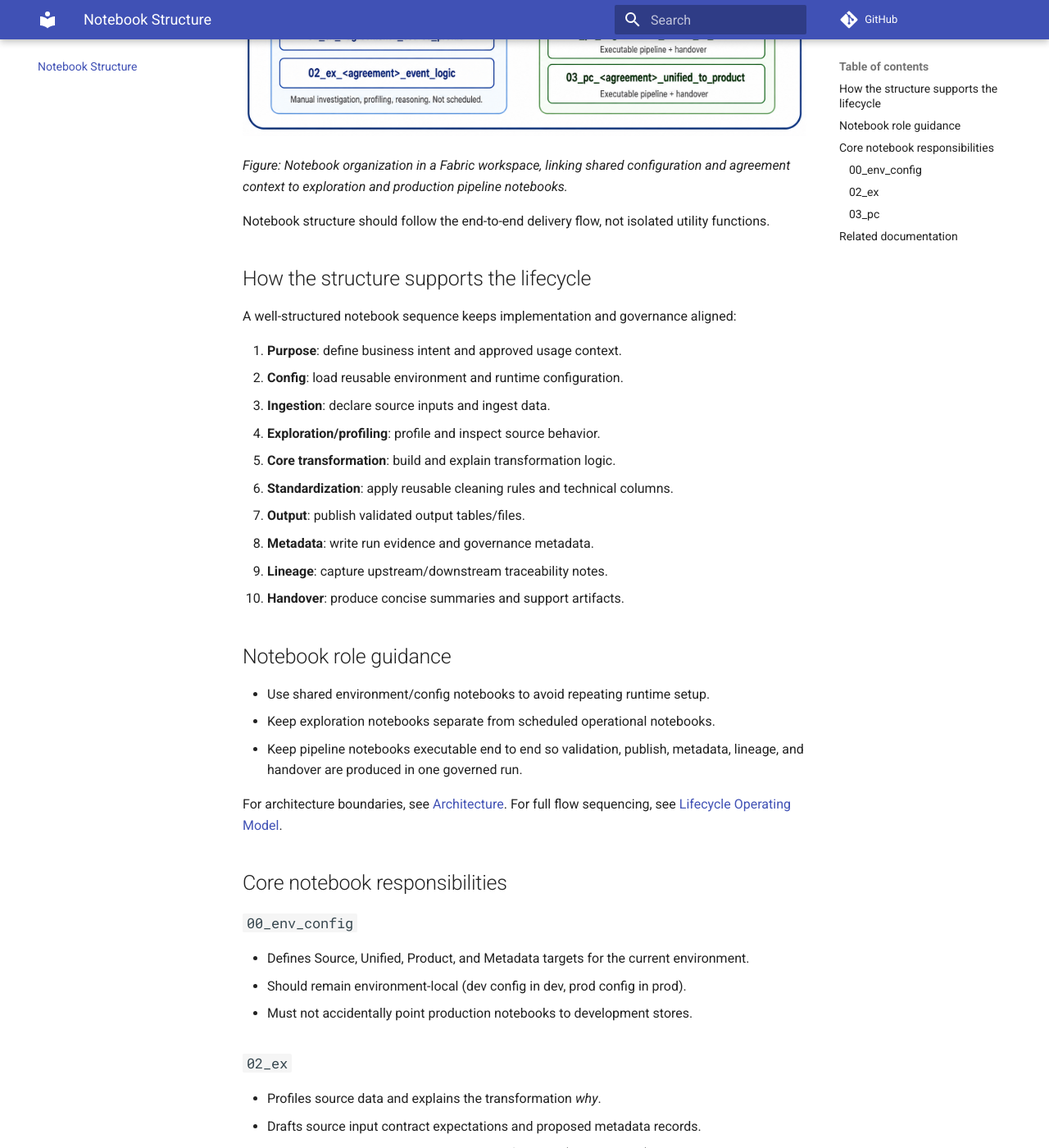
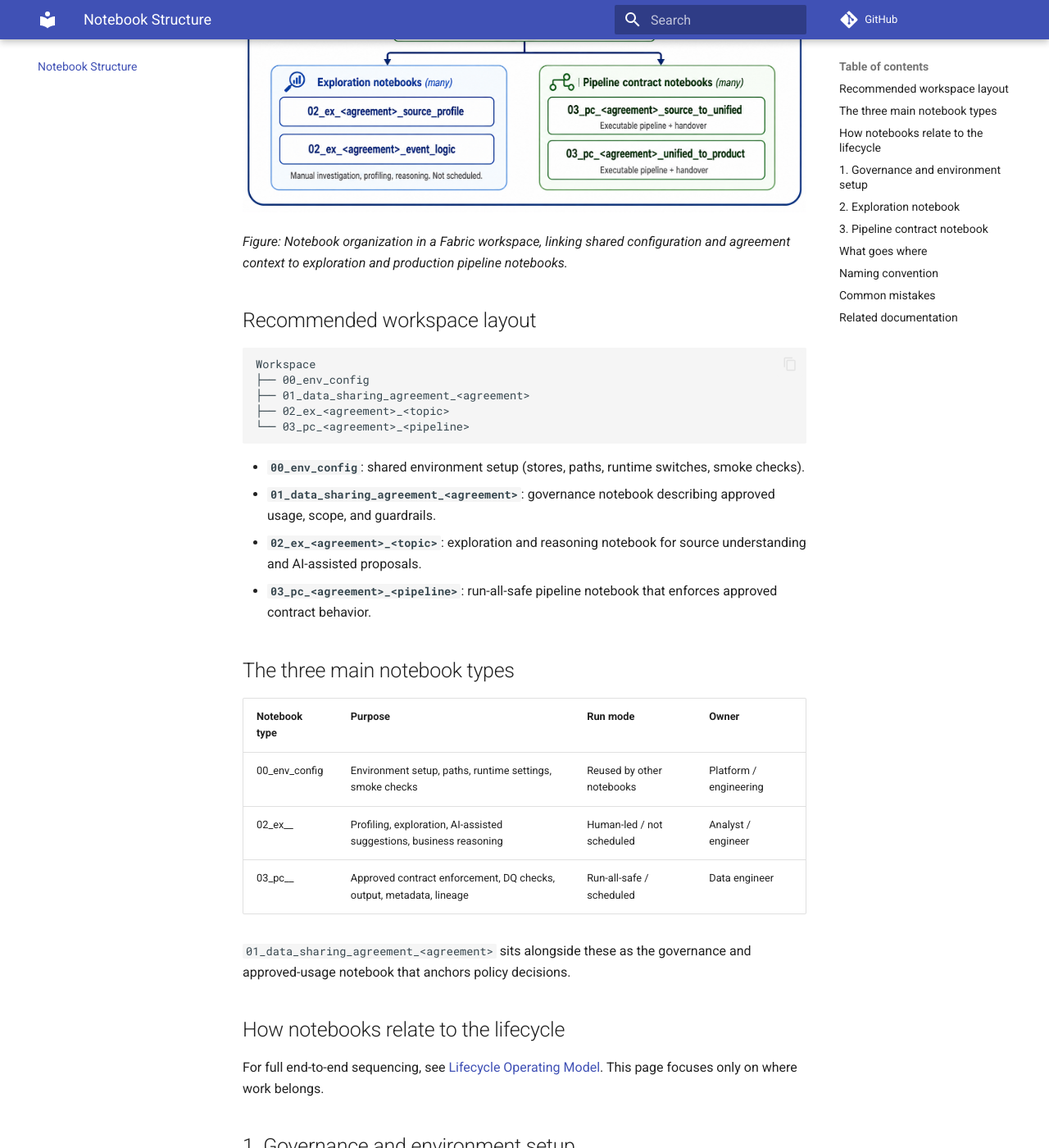
Before and after one commit to Voycepeh/fabric-data-product-framework, an MkDocs documentation site: the page built from docs/notebook-structure.md, in a window 1280 px wide and 1400 px high, scrolled down 449 px. Shown: the whole window at 82% size. Built offline with MkDocs 1.6.1 and Material for MkDocs 9.7.7, drawn with Linux system fonts in a browser that asks for light colours; comment, search, counter and statistics services are not loaded; some of the changed text lies outside the part shown.

Commit message:
docs: reorganize notebook structure guidance for readability

````diff
--- a/docs/notebook-structure.md
+++ b/docs/notebook-structure.md
@@ -1,61 +1,119 @@
 # Notebook Structure
+
+FabricOps Starter Kit uses a notebook-first operating model: exploration notebooks explain the *why*, pipeline contract notebooks enforce the approved *what*, and environment configuration keeps runtime setup reusable and safe.
 
 ![Workspace notebook setup](assets/notebook-structure.png)
 
 *Figure: Notebook organization in a Fabric workspace, linking shared configuration and agreement context to exploration and production pipeline notebooks.*
 
-Notebook structure should follow the end-to-end delivery flow, not isolated utility functions.
+## Recommended workspace layout
 
-## How the structure supports the lifecycle
+```text
+Workspace
+├── 00_env_config
+├── 01_data_sharing_agreement_<agreement>
+├── 02_ex_<agreement>_<topic>
+└── 03_pc_<agreement>_<pipeline>
+```
 
-A well-structured notebook sequence keeps implementation and governance aligned:
+- **`00_env_config`**: shared environment setup (stores, paths, runtime switches, smoke checks).
+- **`01_data_sharing_agreement_<agreement>`**: governance notebook describing approved usage, scope, and guardrails.
+- **`02_ex_<agreement>_<topic>`**: exploration and reasoning notebook for source understanding and AI-assisted proposals.
+- **`03_pc_<agreement>_<pipeline>`**: run-all-safe pipeline notebook that enforces approved contract behavior.
 
-1. **Purpose**: define business intent and approved usage context.
-2. **Config**: load reusable environment and runtime configuration.
-3. **Ingestion**: declare source inputs and ingest data.
-4. **Exploration/profiling**: profile and inspect source behavior.
-5. **Core transformation**: build and explain transformation logic.
-6. **Standardization**: apply reusable cleaning rules and technical columns.
-7. **Output**: publish validated output tables/files.
-8. **Metadata**: write run evidence and governance metadata.
-9. **Lineage**: capture upstream/downstream traceability notes.
-10. **Handover**: produce concise summaries and support artifacts.
+## The three main notebook types
 
-## Notebook role guidance
+| Notebook type | Purpose | Run mode | Owner |
+|---|---|---|---|
+| 00_env_config | Environment setup, paths, runtime settings, smoke checks | Reused by other notebooks | Platform / engineering |
+| 02_ex_<agreement>_<topic> | Profiling, exploration, AI-assisted suggestions, business reasoning | Human-led / not scheduled | Analyst / engineer |
+| 03_pc_<agreement>_<pipeline> | Approved contract enforcement, DQ checks, output, metadata, lineage | Run-all-safe / scheduled | Data engineer |
 
-- Use shared environment/config notebooks to avoid repeating runtime setup.
-- Keep exploration notebooks separate from scheduled operational notebooks.
-- Keep pipeline notebooks executable end to end so validation, publish, metadata, lineage, and handover are produced in one governed run.
+`01_data_sharing_agreement_<agreement>` sits alongside these as the governance and approved-usage notebook that anchors policy decisions.
 
-For architecture boundaries, see [Architecture](architecture.md). For full flow sequencing, see [Lifecycle Operating Model](lifecycle-operating-model.md).
+## How notebooks relate to the lifecycle
 
-## Core notebook responsibilities
+For full end-to-end sequencing, see [Lifecycle Operating Model](lifecycle-operating-model.md). This page focuses only on where work belongs.
 
-### `00_env_config`
+## 1. Governance and environment setup
 
-- Defines Source, Unified, Product, and Metadata targets for the current environment.
-- Should remain environment-local (dev config in dev, prod config in prod).
-- Must not accidentally point production notebooks to development stores.
+Handled by:
+- `00_env_config`
+- `01_data_sharing_agreement_<agreement>`
 
-### `02_ex`
+Covers:
+- approved usage
+- source and target stores
+- runtime config
+- naming rules
+- smoke checks
 
-- Profiles source data and explains the transformation *why*.
-- Drafts source input contract expectations and proposed metadata records.
-- Reviews AI-suggested DQ rules and classifications (advisory only).
-- Records approved contract metadata only after human/steward approval.
+## 2. Exploration notebook
 
-### `03_pc`
+Handled by:
+- `02_ex_<agreement>_<topic>`
 
-- Loads approved contract metadata records from the metadata target.
-- Enforces required columns, business keys, approved DQ rules, classifications, and runtime standards.
-- Writes controlled outputs plus profiling/run/lineage evidence.
-- Must be run-all-safe for governed operations.
+Covers:
+- source profiling
+- schema discovery
+- transformation reasoning
+- AI-suggested DQ rules
+- AI-suggested sensitivity classifications
+- proposed contract metadata
 
-> Exploration explains the why. Pipeline enforces the approved what.
+**Important boundary:** AI suggestions happen here, but nothing is enforced here.
+
+## 3. Pipeline contract notebook
+
+Handled by:
+- `03_pc_<agreement>_<pipeline>`
+
+Covers:
+- loading approved contract metadata
+- validating required columns and business keys
+- enforcing approved DQ rules
+- applying approved classifications
+- writing output tables
+- writing metadata, profiling, lineage, and handover evidence
+
+**Important boundary:** The pipeline notebook should be run-all-safe.
+
+## What goes where
+
+| Work item | 00_env_config | 02_ex | 03_pc |
+|---|---:|---:|---:|
+| Define lakehouse / warehouse paths | Yes | No | Load only |
+| Explore source data | No | Yes | No |
+| Generate AI DQ suggestions | No | Yes | No |
+| Approve DQ rules | No | Record decision | Enforce only |
+| Enforce DQ rules | No | No | Yes |
+| Generate AI classification suggestions | No | Yes | No |
+| Apply approved classifications | No | No | Yes |
+| Write output data | No | Usually no | Yes |
+| Write run evidence | No | Optional | Yes |
+| Generate lineage / handover | No | Optional draft | Yes |
+
+## Naming convention
+
+Use consistent, sortable prefixes so notebook purpose is clear at a glance:
+
+- `00_env_config`
+- `01_data_sharing_agreement_student_lifecycle`
+- `02_ex_student_lifecycle_source_profile`
+- `03_pc_student_lifecycle_source_to_unified`
+
+## Common mistakes
+
+- Do not put exploration-only diagnostic cells inside scheduled pipeline runs.
+- Do not enforce AI-generated rules before human or steward approval.
+- Do not hardcode dev/prod paths inside pipeline notebooks.
+- Do not use `03_pc` notebooks for open-ended discovery.
+- Do not duplicate lifecycle explanation here; link to the [Lifecycle Operating Model](lifecycle-operating-model.md) instead.
 
 ## Related documentation
 
-- Contract metadata model details: [Metadata and Contracts](metadata-and-contracts.md).
-- Promotion of notebooks and metadata: [Deployment and Promotion](deployment-and-promotion.md).
-- Business lifecycle responsibilities: [Lifecycle Operating Model](lifecycle-operating-model.md).
-- Platform boundaries and stores: [Architecture](architecture.md).
+- [Lifecycle Operating Model](lifecycle-operating-model.md)
+- [Function Reference](reference/function-reference.md)
+- [Architecture](architecture.md)
+- [Metadata and Contracts](metadata-and-contracts.md)
+- [Deployment and Promotion](deployment-and-promotion.md)
````
